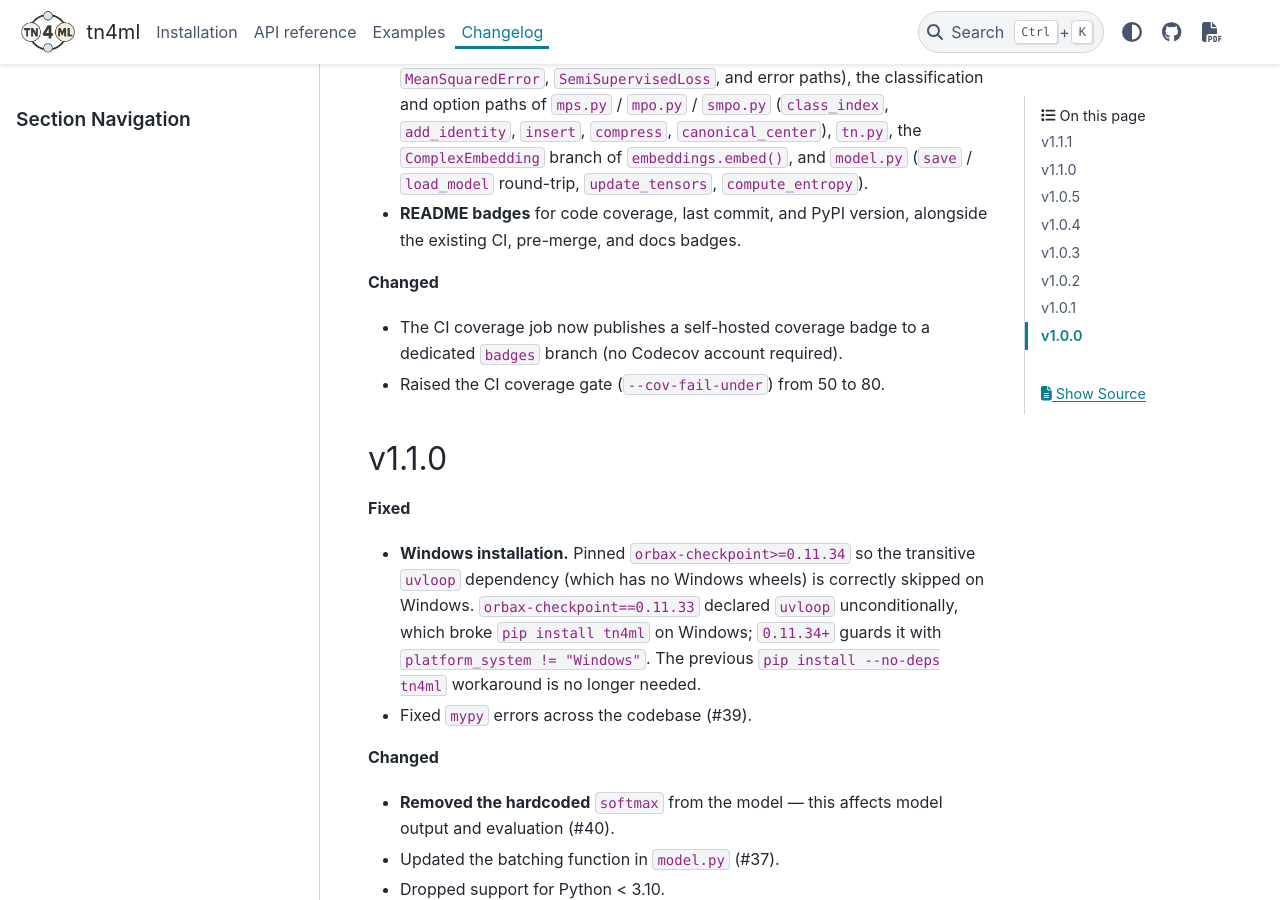
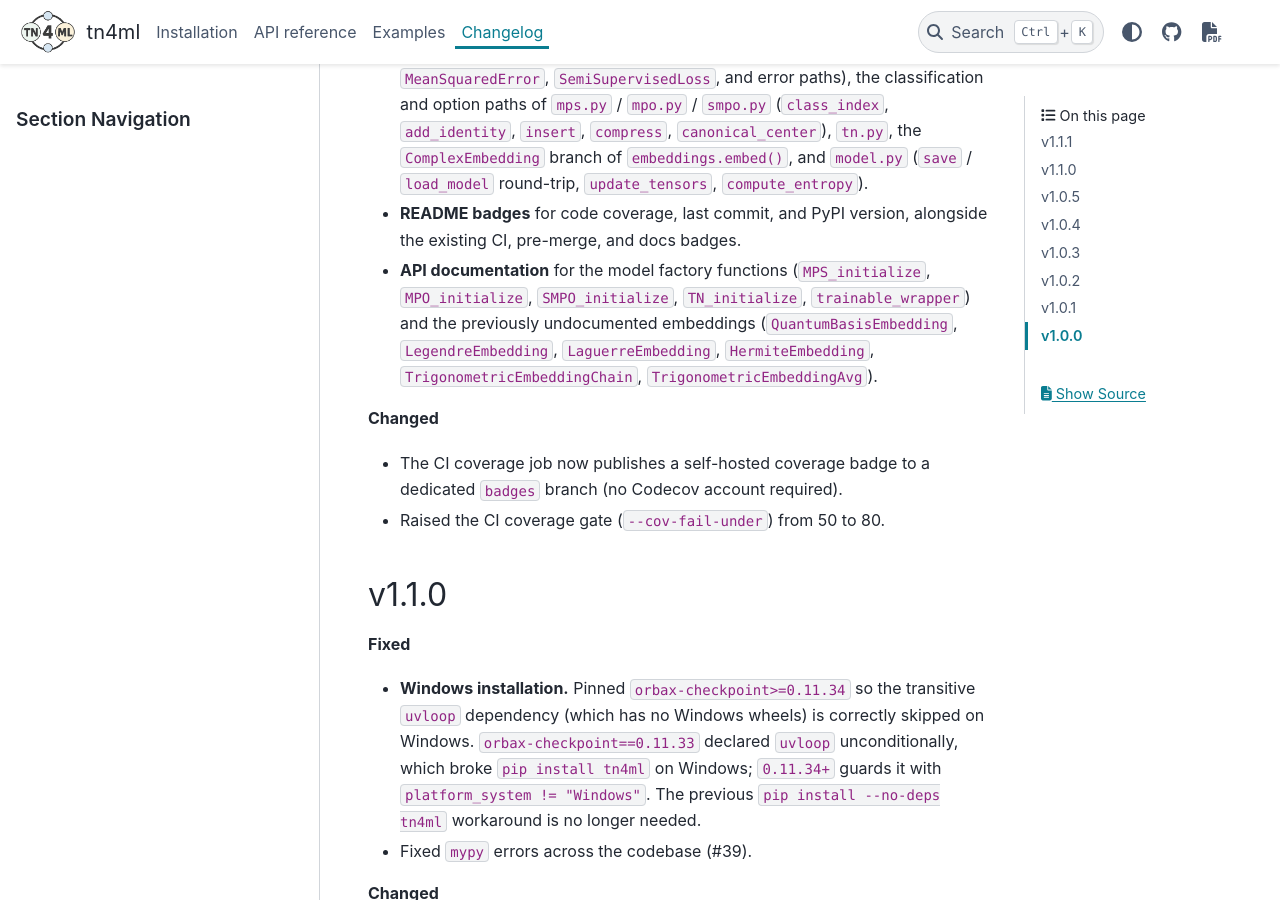
Before and after one commit to bsc-quantic/tn4ml, a Sphinx documentation site: the page built from docs/source/changelog.rst, in a window 1280 px wide and 900 px high, scrolled down 752 px. Built offline with Sphinx 7.4.7 and the PyData theme 0.15.4, drawn with Linux system fonts in a browser that asks for light colours.

Commit message:
Update documentation

```diff
--- a/docs/source/changelog.rst
+++ b/docs/source/changelog.rst
@@ -32,6 +32,11 @@ v1.1.1
   ``update_tensors``, ``compute_entropy``).
 - **README badges** for code coverage, last commit, and PyPI version, alongside the
   existing CI, pre-merge, and docs badges.
+- **API documentation** for the model factory functions (``MPS_initialize``,
+  ``MPO_initialize``, ``SMPO_initialize``, ``TN_initialize``, ``trainable_wrapper``)
+  and the previously undocumented embeddings (``QuantumBasisEmbedding``,
+  ``LegendreEmbedding``, ``LaguerreEmbedding``, ``HermiteEmbedding``,
+  ``TrigonometricEmbeddingChain``, ``TrigonometricEmbeddingAvg``).
 
 **Changed**
 
```
Also changed, not shown: docs/source/embeddings.rst (+37 -1 lines), docs/source/tn4ml.models.rst (+10 -0 lines).
